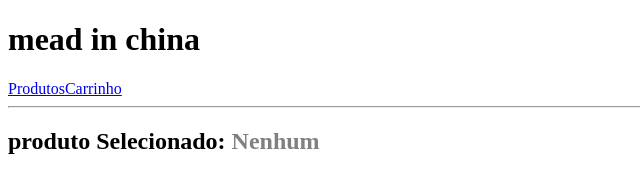
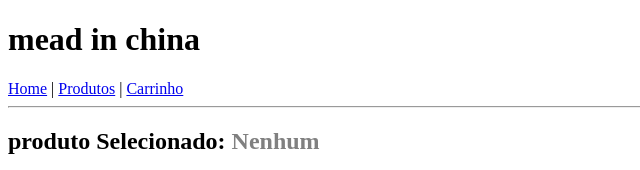
Before and after one commit to pikashuplay/e-ecommerce, an Angular app: page / in a window 1280 px wide. Shown: the top 170 px of the page, without its empty margins (0-640 px from the left). Built offline with nearby package versions, Linux system fonts and the light colour scheme.

Commit message:
feat:adicionado novas barras de navegação

```diff
--- a/src/app/app.html
+++ b/src/app/app.html
@@ -4,7 +4,8 @@
 <!-- barra de navegação, adicionar-->
  <!--  -->
 <nav>
-    <a routerLink="/">Produtos</a>
+    <a routerLink="/">Home</a> |
+    <a routerLink="/produtos">Produtos</a> |
     <a routerLink="/carrinho">Carrinho</a>
 </nav>
 <hr />
```
